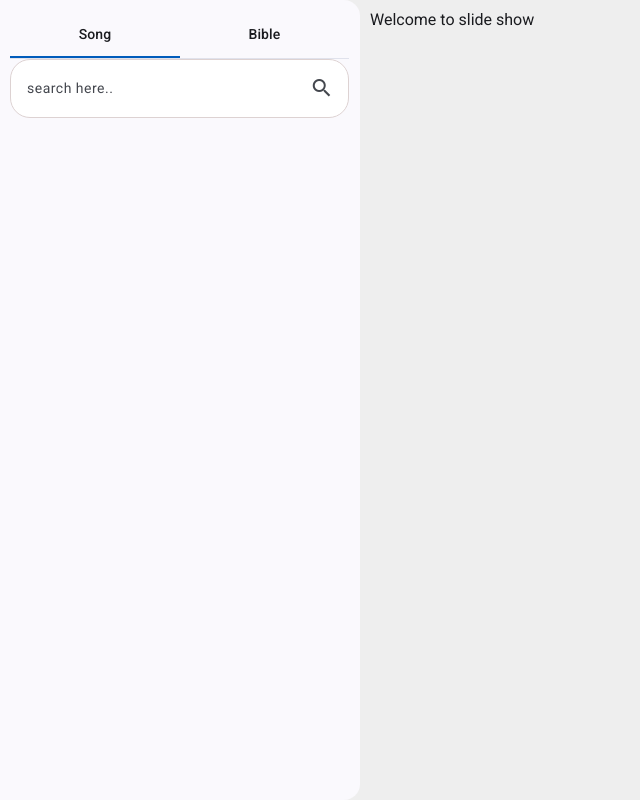
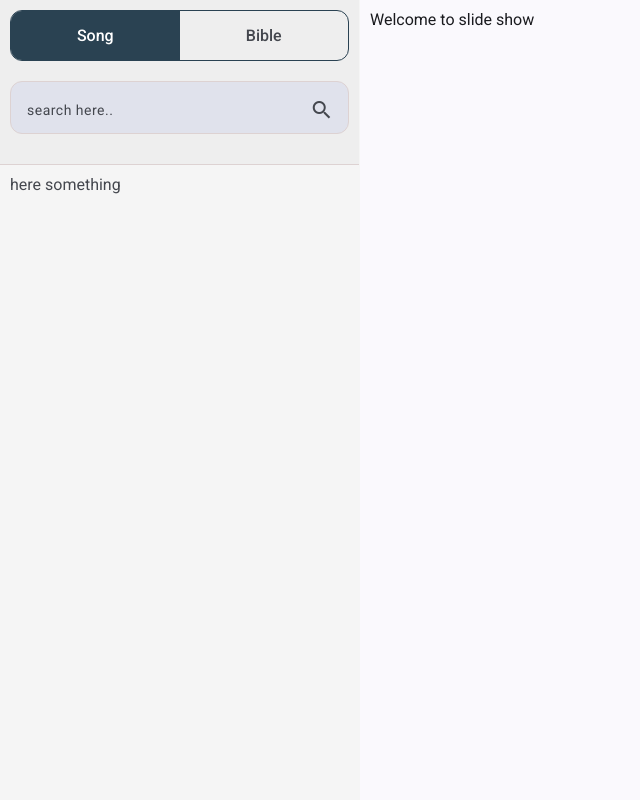
Before and after one commit to Nepali-Christian-Tech/Church-Presentation-Frontend, an Angular app: page / in a window 1280 px wide. Shown: the whole page, without its empty margins (0-640 px from the left). Built offline with nearby package versions, Linux system fonts and the light colour scheme.

Commit message:
feat: sidebar

```diff
--- a/projects/slideshow/src/app/components/home/home.component.html
+++ b/projects/slideshow/src/app/components/home/home.component.html
@@ -1,5 +1,5 @@
 <mat-drawer-container class="example-container">
-    <mat-drawer mode="side" opened class="padding-10">
+    <mat-drawer class="side-navbar" mode="side" opened >
         <app-sidebar></app-sidebar>
     </mat-drawer>
     <mat-drawer-content class="padding-10">
--- a/projects/slideshow/src/app/components/home/home.component.scss
+++ b/projects/slideshow/src/app/components/home/home.component.scss
@@ -1,5 +1,9 @@
 .example-container {
     width: auto;
     height: 100vh;
-    background: #eee;
 }
+
+.side-navbar{
+    border-radius: none !important;
+    background-color: whitesmoke;
+}
--- a/projects/slideshow/src/app/components/sidebar/sidebar.component.html
+++ b/projects/slideshow/src/app/components/sidebar/sidebar.component.html
@@ -1,5 +1,18 @@
-<mat-tab-group>
-    <mat-tab label="Song"></mat-tab>
-    <mat-tab label="Bible"></mat-tab>
-</mat-tab-group>
-<app-search></app-search>
+<div class="upper-navbar-wrapper padding-10">
+    <mat-nav-list class="nav-list font-heavy">
+        <a class="nav-tab flex-1 text-center" [class.active]="defaultActiveMenu=='song'" mat-ripple
+            (click)="onMenuClick('song')">
+            Song
+        </a>
+        <a class="nav-tab flex-1 text-center" [class.active]="defaultActiveMenu=='bible'" mat-ripple
+            (click)="onMenuClick('bible')">
+            Bible
+        </a>
+    </mat-nav-list>
+    <div class="margin-t-10 padding-t-10 margin-b-10 padding-b-10">
+        <app-search></app-search>
+    </div>
+</div>
+<div class="padding-10">
+    here something
+</div>
--- a/projects/slideshow/src/app/components/sidebar/sidebar.component.scss
+++ b/projects/slideshow/src/app/components/sidebar/sidebar.component.scss
@@ -0,0 +1,26 @@
+@import '../../../assests/styles/varabiles.scss';
+
+.upper-navbar-wrapper{
+    background-color: #eee;
+    border-bottom: 1px solid $color-border;
+}
+
+.nav-list {
+    display: flex;
+    justify-content: space-between;
+    border-radius: 12px;
+    padding: 0;
+    border: 1px solid $color-secondary;
+    overflow: hidden;
+}
+
+.nav-tab {
+    padding: 15px;
+    text-decoration: none;
+}
+
+
+.nav-tab.active {
+    background-color: $color-secondary;
+    color: white;
+}
--- a/projects/slideshow/src/app/components/sidebar/sidebar.component.ts
+++ b/projects/slideshow/src/app/components/sidebar/sidebar.component.ts
@@ -11,4 +11,10 @@ import { SearchComponent } from '../search/search.component';
 })
 export class SidebarComponent {
 
+  defaultActiveMenu: string = 'song';
+
+  onMenuClick(menuType: string): void {
+    this.defaultActiveMenu = menuType;
+  }
+
 }
--- a/projects/slideshow/src/assests/styles/override.scss
+++ b/projects/slideshow/src/assests/styles/override.scss
@@ -3,12 +3,16 @@
 mat-form-field {
     &.search-field {
         margin: 0;
+        max-height: 53px;
 
         .mat-mdc-text-field-wrapper {
             padding-bottom: 1px;
             border: 1px solid $color-border;
-            border-radius: 20px;
-            background: white;
+            border-radius: 12px;
+
+            .mat-mdc-form-field-flex{
+                height: 100% !important;
+            }
 
             .mdc-line-ripple {
                 display: none;
@@ -25,3 +29,11 @@ mat-form-field {
     }
 
 }
+
+.mat-divider-horizontal{
+    border-top-color: $color-border !important;
+}
+
+.mat-drawer{
+    border-radius: unset !important;
+}
--- a/projects/slideshow/src/assests/styles/utility.scss
+++ b/projects/slideshow/src/assests/styles/utility.scss
@@ -189,3 +189,23 @@
 .color-primary {
     color: $color-primary;
 }
+
+.text-center{
+    text-align: center;
+}
+
+.font-heavy{
+    font-weight: 500;
+}
+
+.font-600{
+    font-weight: 600;
+}
+
+.font-700{
+    font-weight: 700;
+}
+
+.text-white{
+    color: white;
+}
--- a/projects/slideshow/src/assests/styles/varabiles.scss
+++ b/projects/slideshow/src/assests/styles/varabiles.scss
@@ -1,5 +1,6 @@
-$color-primary: var(--color-primary, #62C0DA);
+$color-primary: var(--color-primary, #3d6d5e);
 $color-primary-alt: var(--color-primary-alt, #30ADCF);
+$color-secondary: var(--color-secondary, #2a4252);
 
 $color-border: var(--color-border, #ddd2d2);
 
--- a/projects/slideshow/src/styles.scss
+++ b/projects/slideshow/src/styles.scss
@@ -19,3 +19,7 @@ body {
     overflow: hidden;
     text-overflow: ellipsis;
 }
+
+a{
+    cursor: pointer;
+}
```
Also changed, not shown: projects/slideshow-lib/src/lib/meterial-module.ts (+5 -2 lines).
